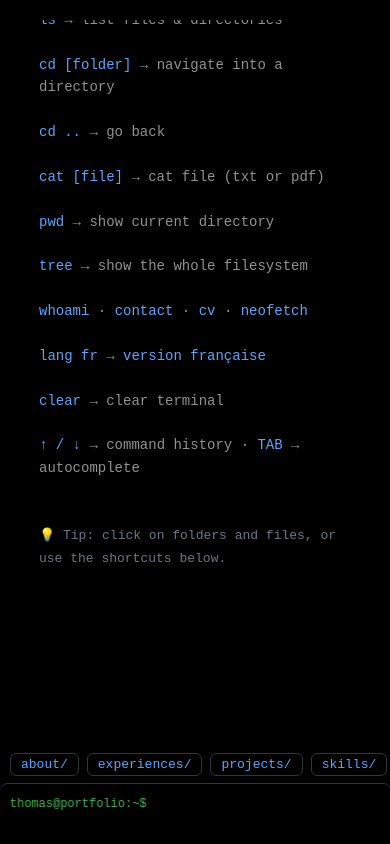
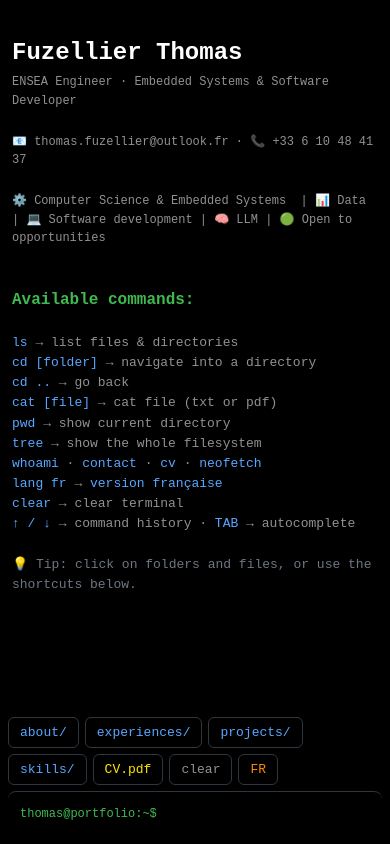
Before and after one commit to thomas-fuzellier/portfolio_website, a website: page terminal.html in a window 390 px wide. Drawn offline with Linux system fonts and the light colour scheme.

Commit message:
adaptation mobile

```diff
--- a/css/terminal.css
+++ b/css/terminal.css
@@ -4,18 +4,26 @@ body {
     background-color: #000000;
     color: #919191;
     font-family: monospace;
+
+    /* 100dvh = hauteur réellement visible (sans la barre d'adresse / le clavier sur mobile) */
     height: 100vh;
+    height: 100dvh;
     overflow: hidden;
 }
 
-#terminal-container {
-    width: 100%;
-    height: 100vh;
+/*
+ * Mise en page en colonne : la sortie prend toute la place disponible,
+ * la barre de raccourcis et la ligne de saisie restent collées en bas.
+ */
+#terminal {
+    height: 100%;
+    box-sizing: border-box;
+    padding: 20px 0;
 
     display: flex;
     flex-direction: column;
-    justify-content: center;
     align-items: center;
+    gap: 8px;
 }
 
 #output {
@@ -25,29 +33,22 @@ body {
     font-size: 14px;
     line-height: 1.6;
 
-    position: fixed;
-    top: 20px;
-    left: 50%;
-    transform: translateX(-50%);
-
-    height: calc(100vh - 160px);   /* place pour les raccourcis + la ligne de saisie */
+    flex: 1;
+    min-height: 0;          /* indispensable pour que le défilement marche dans une colonne flex */
 
     overflow-y: auto;
+    -webkit-overflow-scrolling: touch;
     white-space: pre-wrap;
-    align-items: center;
+    overflow-wrap: break-word;
     padding: 10px 15px;
-    margin-bottom: 20px;
-
 }
 
 #input-line {
-    position: fixed;
-    bottom: 20px;
-    left: 50%;
-    transform: translateX(-50%);
+    flex: none;
 
     width: 80%;
     max-width: 900px;
+    cursor: text;
 
     display: flex;
     align-items: center;
@@ -62,6 +63,8 @@ body {
 
 #input {
     flex: 1;
+    min-width: 0;       /* sinon le champ garde une largeur minimale et fait déborder l'écran sur mobile */
+    width: 100%;
 
     background: transparent;
     border: none;
@@ -194,39 +197,43 @@ body {
     cursor: pointer;
 }
 
+/* ---------- Téléphone et petite tablette ---------- */
+
 @media (max-width: 768px) {
 
+    #terminal {
+        padding: 8px 0 calc(8px + env(safe-area-inset-bottom));
+        gap: 6px;
+    }
+
+    /* Toute la largeur de l'écran, avec une petite marge */
+    #output,
+    #shortcuts,
+    #input-line {
+        align-self: stretch;
+        width: auto;
+        max-width: none;
+    }
+
     #output {
-        overflow-wrap: break-word;
+        font-size: 13px;
+        line-height: 1.55;
+        padding: 6px 12px;
         word-break: break-word;
+    }
 
-        width: 80%;
-        max-width: 900px;
-
-        font-size: 14px;
-        line-height: 1.6;
-
-        position: fixed;
-        top: 20px;
-        left: 50%;
-        transform: translateX(-50%);
-
-        height: calc(100vh - 260px);
-
-        overflow-y: auto;
-        white-space: pre-wrap;
-        align-items: center;
-        padding: 10px 15px;
-        margin-bottom: 20px;
+    /* Le texte d'aide et la bannière sont plus compacts : pas de ligne vide entre chaque ligne */
+    .compact-mobile br {
+        display: none;
     }
 
     #input-line {
-        width: 95%;
-        padding: 10px;
+        margin: 0 8px;
+        padding: 12px;
     }
 
     #input {
-        font-size: 16px;
+        font-size: 16px;    /* 16px minimum : sinon iOS zoome sur le champ au toucher */
     }
 
     .title {
@@ -238,7 +245,16 @@ body {
     }
 
     .sub-title p {
-        margin-bottom: 0;
+        margin: 2px 0 0;
+    }
+
+    .white-color,
+    .orange-arrow {
+        font-size: 16px;
+    }
+
+    .available {
+        font-size: 16px;
     }
 
     .prompt {
@@ -276,10 +292,7 @@ body {
 /* ---------- Barre de raccourcis au-dessus de la ligne de saisie ---------- */
 
 #shortcuts {
-    position: fixed;
-    bottom: 68px;
-    left: 50%;
-    transform: translateX(-50%);
+    flex: none;
 
     width: 80%;
     max-width: 900px;
@@ -338,10 +351,35 @@ body {
     border-color: #919191;
 }
 
+/* Sur téléphone : les boutons passent sur deux lignes au lieu d'être cachés hors de l'écran,
+   et ils sont plus grands pour le doigt */
 @media (max-width: 768px) {
     #shortcuts {
-        width: 95%;
-        padding: 0 10px;
+        padding: 0 8px;
+        flex-wrap: wrap;
+        overflow-x: visible;
+        gap: 6px;
+    }
+
+    #shortcuts button {
+        padding: 7px 11px;
+        font-size: 13px;
+    }
+}
+
+/* Téléphone en mode paysage (peu de hauteur) : une seule ligne de boutons, qu'on fait défiler */
+@media (max-height: 480px) and (orientation: landscape) {
+    #shortcuts {
+        flex-wrap: nowrap;
+        overflow-x: auto;
+    }
+
+    #shortcuts button {
+        padding: 4px 10px;
+    }
+
+    #input-line {
+        padding: 8px 12px;
     }
 }
 
--- a/js/terminal.js
+++ b/js/terminal.js
@@ -187,7 +187,8 @@ async function loadFilesystem() {
 /* ---------- Affichage ---------- */
 
 function showBootScreen() {
-    output.insertAdjacentHTML("beforeend", t("banner") + "<br><br>" + t("help") + "<br>");
+    output.insertAdjacentHTML("beforeend",
+        `<span class="compact-mobile">${t("banner")}<br><br>${t("help")}<br></span>`);
     output.scrollTop = output.scrollHeight;
 }
 
@@ -533,6 +534,12 @@ function neofetch() {
             .map(c => `<span style="color:${c}">███</span>`).join("")
     ];
 
+    // Petit écran : le logo au-dessus des infos (côte à côte, les lignes se cassent)
+    if (window.matchMedia("(max-width: 600px)").matches) {
+        print(`<span class="green-color">${art.join("\n")}</span>\n\n${info.join("\n")}\n`);
+        return;
+    }
+
     const width = art[0].length;
     const lines = info.map((text, i) =>
         `<span class="green-color">${(art[i] || "").padEnd(width)}</span>  ${text}`
@@ -651,7 +658,7 @@ async function handleCommand(cmd) {
             changeLang(arg);
             return;
         case "help":
-            print(t("help"));
+            print(`<span class="compact-mobile">${t("help")}</span>`);
             return;
     }
 
@@ -723,6 +730,9 @@ function buildShortcuts() {
     });
 }
 
+/* Toucher n'importe où sur la ligne de saisie ouvre le clavier (pratique sur mobile) */
+document.getElementById("input-line").addEventListener("click", () => input.focus());
+
 input.addEventListener("keydown", function(e) {
     // Une touche pendant l'effet de frappe affiche tout le texte d'un coup
     if (finishTyping) finishTyping();
--- a/terminal.html
+++ b/terminal.html
@@ -2,7 +2,7 @@
 <html lang="en">
 <head>
     <meta charset="UTF-8">
-    <meta name="viewport" content="width=device-width, initial-scale=1.0">
+    <meta name="viewport" content="width=device-width, initial-scale=1.0, viewport-fit=cover, interactive-widget=resizes-content">
     <title>Thomas Fuzellier – Embedded Systems &amp; Software Engineer</title>
     <meta name="description" content="Interactive terminal-style portfolio of Thomas Fuzellier, ENSEA engineer in embedded systems, software development, data and LLMs: experiences, projects, skills and CV.">
     <meta name="author" content="Thomas Fuzellier">
```
Also changed, not shown: index.html (+1 -1 lines).
